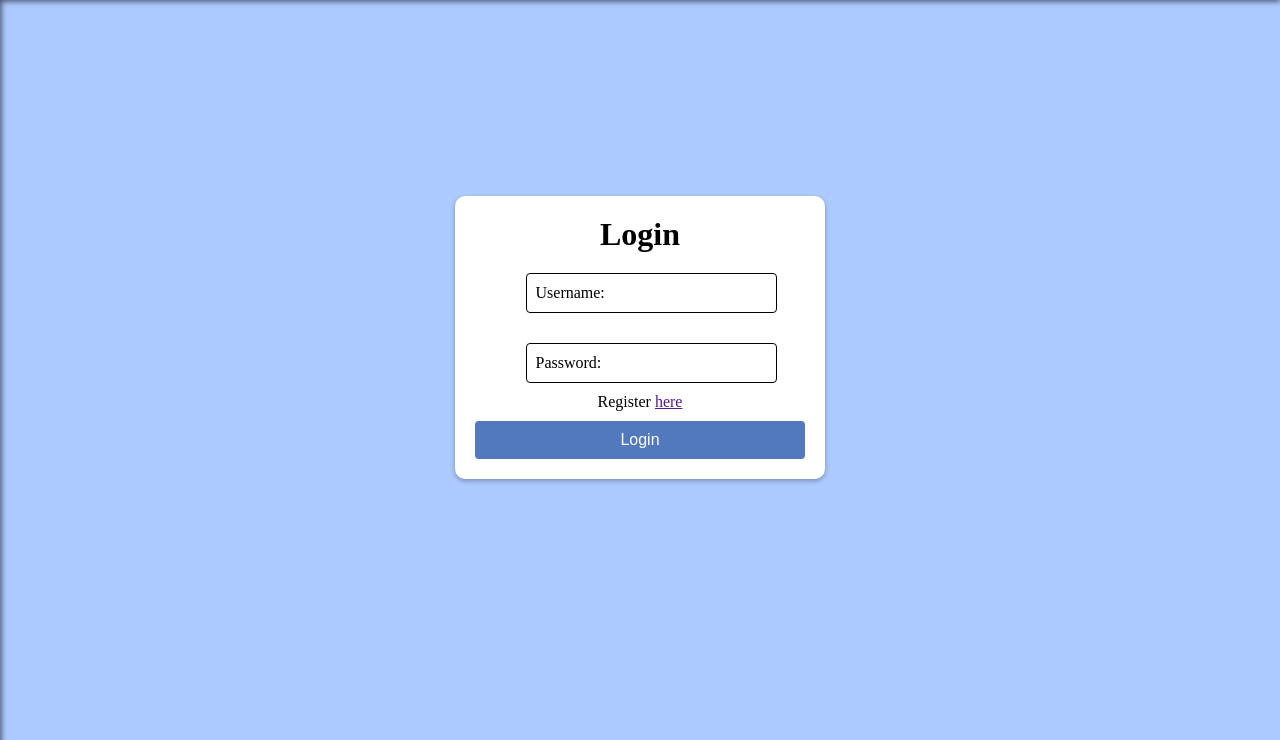
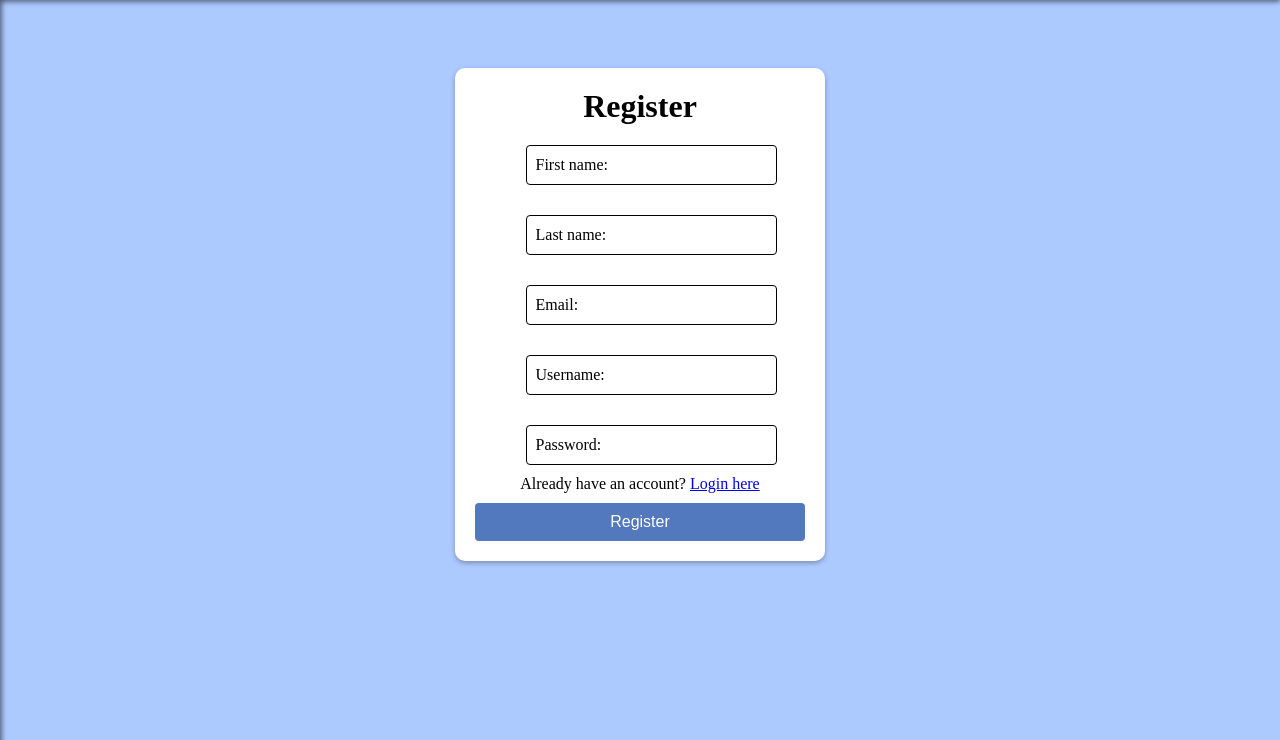
Before and after one commit to PolsaFH/VaskeApp, a Django app: page /login/?type=register in a window 1280 px wide. Shown: the part 60-800 px from the top of the page. Run offline with Django 5.2, Linux system fonts and the light colour scheme.

Commit message:
Register form

```diff
--- a/base/templates/base/login_register.html
+++ b/base/templates/base/login_register.html
@@ -8,7 +8,8 @@
 
 
 <main>
-    <div class="form">
+    {% if not type %}
+    <div class="form" id="login">
         <h1 class="loginHeader">Login</h1>
         <form action="" method="post">
             {% csrf_token %}
@@ -27,12 +28,52 @@
                     {% endfor %}
                 </ul>
             {% endif %}
-            <p>Register <a href="">here</a></p>
-            <input type="submit" value="Login">
+            <p>Register <a href="?type=register">here</a></p>
+            <input type="submit" value="Login" name="choose">
         </form>
     </div>
-
+    {% else %}
+    <div class="form" id="register">
+        <h1 class="loginHeader">Register</h1>
+        <form action="" method="post">
+            {% csrf_token %}
+            <div class="form-group">
+                <input type="text" name="first_name" id="first_name" class="form-input" placeholder=" " required>
+                <label for="first_name" class="form-label">First name:</label>
+            </div>
+            <div class="form-group">
+                <input type="text" name="last_name" id="last_name" class="form-input" placeholder=" " required>
+                <label for="last_name" class="form-label">Last name:</label>
+            </div>
+            <div class="form-group">
+                <input type="email" name="email" id="email" class="form-input" placeholder=" " required>
+                <label for="email" class="form-label">Email:</label>
+            </div>
+            <div class="form-group">
+                <input type="text" name="username" id="username" class="form-input" placeholder=" " required>
+                <label for="username" class="form-label">Username:</label>
+            </div>
+            <div class="form-group">
+                <input type="password" name="password" id="password" class="form-input" placeholder=" " required>
+                <label for="password" class="form-label">Password:</label>
+            </div>
+            {% if messages %}
+                <ul class="messages" style="color: red;">
+                    {% for message in messages %}
+                    <li{% if message.tags %} class="{{ message.tags }}"{% endif %}>{{ message }}</li>
+                    {% endfor %}
+                </ul>
+            {% endif %}
+            <p>Already have an account? <a href="./">Login here</a></p>
+            <input type="submit" value="Register" name="choose">
+        </form>
+    </div>
+    {% endif %}
 
 </main>
 
+<script>
+
+</script>
+
 {% endblock %}
--- a/base/views.py
+++ b/base/views.py
@@ -13,32 +13,38 @@ schems = [
 
 def loginPage(request):
 
+
     if request.user.is_authenticated:
         return redirect('home')
 
     if request.method == 'POST':
-        username = request.POST.get('username')
-        password = request.POST.get('password')
+        choose = request.POST.get('choose')
 
-        try:
-            user = User.objects.get(username=username)
-        except:
-            messages.error(request, 'Username is incorrect')
-            return redirect('login')
+        if choose == 'Login':
+            username = request.POST.get('username')
+            password = request.POST.get('password')
 
-        user = authenticate(request, username=username, password=password)
+            try:
+                user = User.objects.get(username=username)
+            except:
+                messages.error(request, 'Username is incorrect')
+                return redirect('login')
 
-        if user is not None:
-            login(request, user)
-            nextPage = request.GET.get('next')
-            if nextPage:
-                return redirect(nextPage)
+            user = authenticate(request, username=username, password=password)
+
+            if user is not None:
+                login(request, user)
+                nextPage = request.GET.get('next')
+                if nextPage:
+                    return redirect(nextPage)
+                else:
+                    return redirect('home')
             else:
-                return redirect('home')
-        else:
-            messages.error(request, 'Password is incorrect')
+                messages.error(request, 'Password is incorrect')
+        elif (choose == 'Register'):
+            print('register')
 
-    context = {}
+    context = {'type': request.GET.get('type')}
     return render(request, 'base/login_register.html', context)
 
 
--- a/static/styles/login_register.css
+++ b/static/styles/login_register.css
@@ -10,7 +10,7 @@ body {
     padding: 20px;
     border-radius: 10px;
     box-shadow: 0 2px 5px rgba(0, 0, 0, 0.3);
-    margin-top: 20%;
+    margin-top: 10%;
     background-color: white;
 }
 
```
Also changed, not shown: db.sqlite3.
